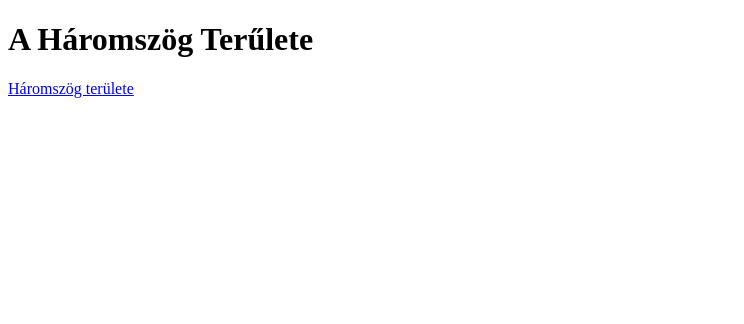
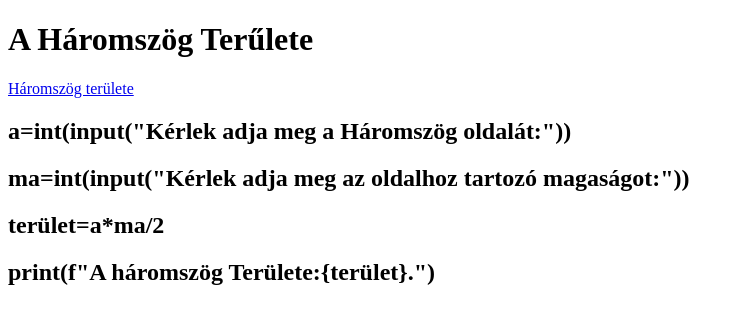
Before and after one commit to tdavid1/Tomik_David_Python-Html, a plain HTML site: page index.html in a window 1280 px wide. Shown: the whole page, without its empty margins (0-744 px from the left). Drawn offline with Linux system fonts and the light colour scheme.

Commit message:
commit initial

```diff
--- a/index.html
+++ b/index.html
@@ -9,5 +9,9 @@
 <body>
     <h1>A Háromszög Terűlete</h1>
     <a href="doga.py">Háromszög területe</a>
+    <h2>a=int(input("Kérlek adja meg a Háromszög oldalát:"))</h2>
+    <h2>ma=int(input("Kérlek adja meg az oldalhoz tartozó magaságot:"))</h2>
+    <h2>terület=a*ma/2</h2>
+    <h2>print(f"A háromszög Területe:{terület}.")</h2>
 </body>
 </html>
```
